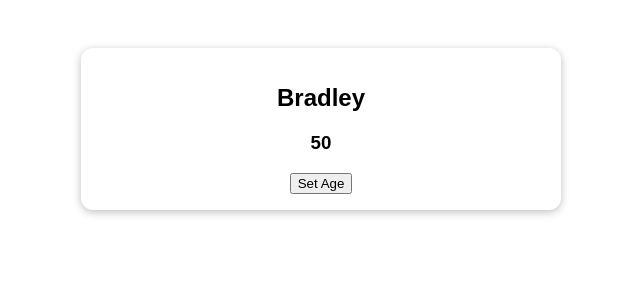
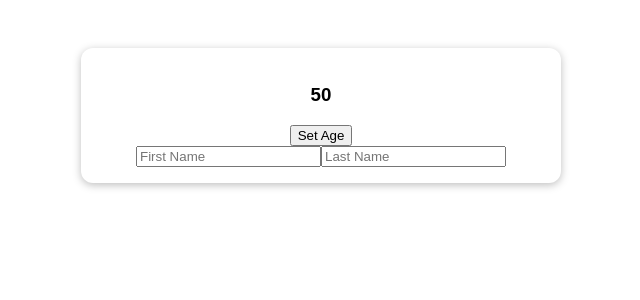
Before and after one commit to butters5789/vue-tcg-composition-api, a Vue app: page / in a window 1280 px wide. Shown: the top 300 px of the page, without its empty margins (319-959 px from the left). Built offline with nearby package versions, Linux system fonts and the light colour scheme; the HTML template or start-up script is replaced by a standard one.

Commit message:
computed properties

```diff
--- a/src/App.vue
+++ b/src/App.vue
@@ -1,18 +1,28 @@
 <template>
   <section class="container">
-    <h2>{{ user.userName }}</h2>
+    <h2>{{ userName }}</h2>
     <h3>{{ user.age }}</h3>
     <button @click="setAge">Set Age</button>
+
+    <div>
+      <input type="text" placeholder="First Name" @input="setFirstName" />
+      <input type="text" placeholder="Last Name" @input="setLastName" />
+    </div>
   </section>
 </template>
 
 <script setup>
-import { reactive } from 'vue';
+import { ref, reactive, computed } from 'vue';
+
+let firstName = ref('');
+let lastName = ref('');
 
 const user = reactive({
   userName: 'Brad',
   age: 33,
 });
+
+const userName = computed(() => `${firstName.value} ${lastName.value}`);
 
 setTimeout(() => {
   user.userName = 'Bradley';
@@ -21,6 +31,14 @@ setTimeout(() => {
 
 function setAge() {
   user.age = 34;
+}
+
+function setFirstName(event) {
+  firstName.value = event.target.value;
+}
+
+function setLastName(event) {
+  lastName.value = event.target.value;
 }
 </script>
 
```
